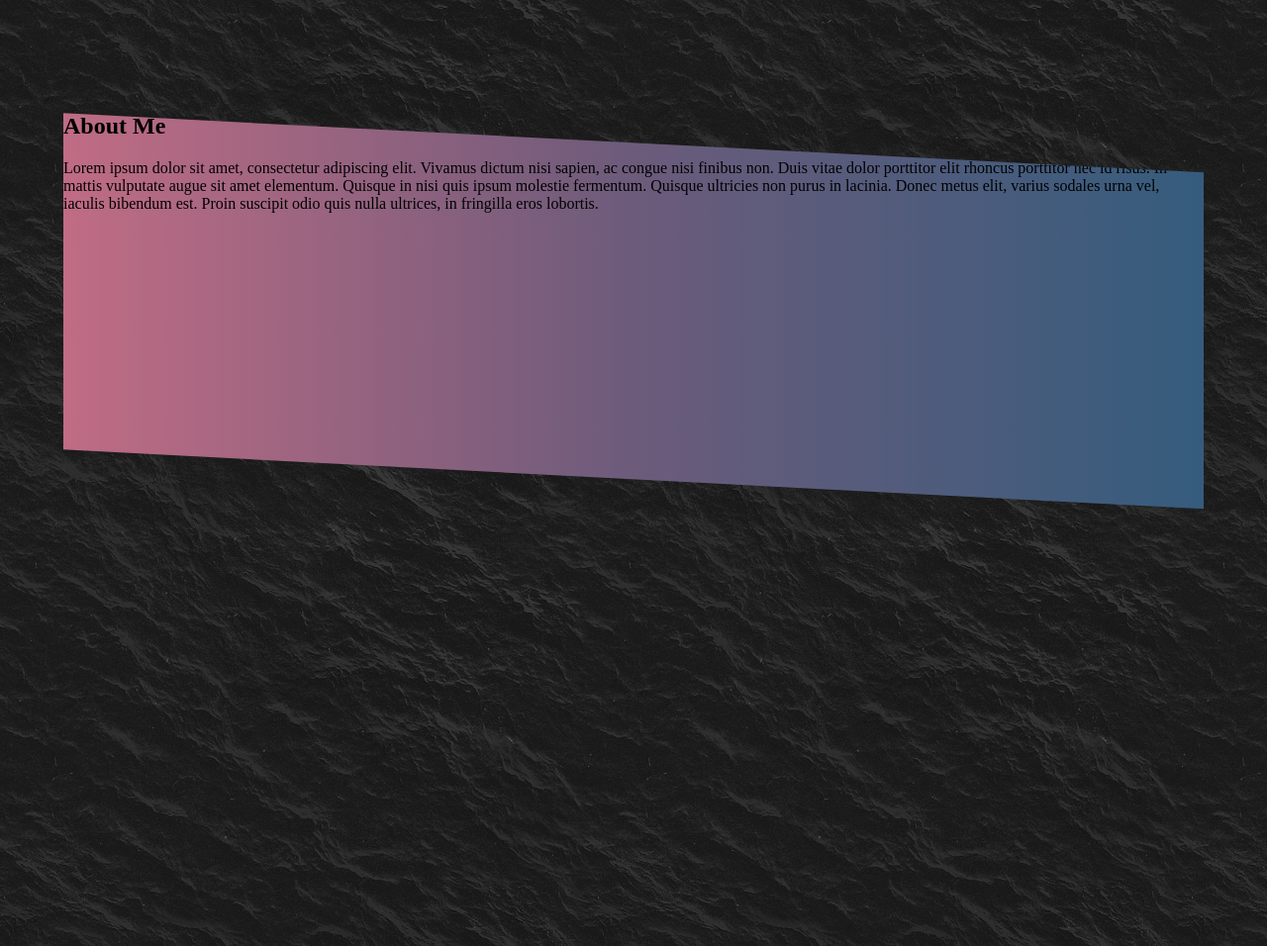
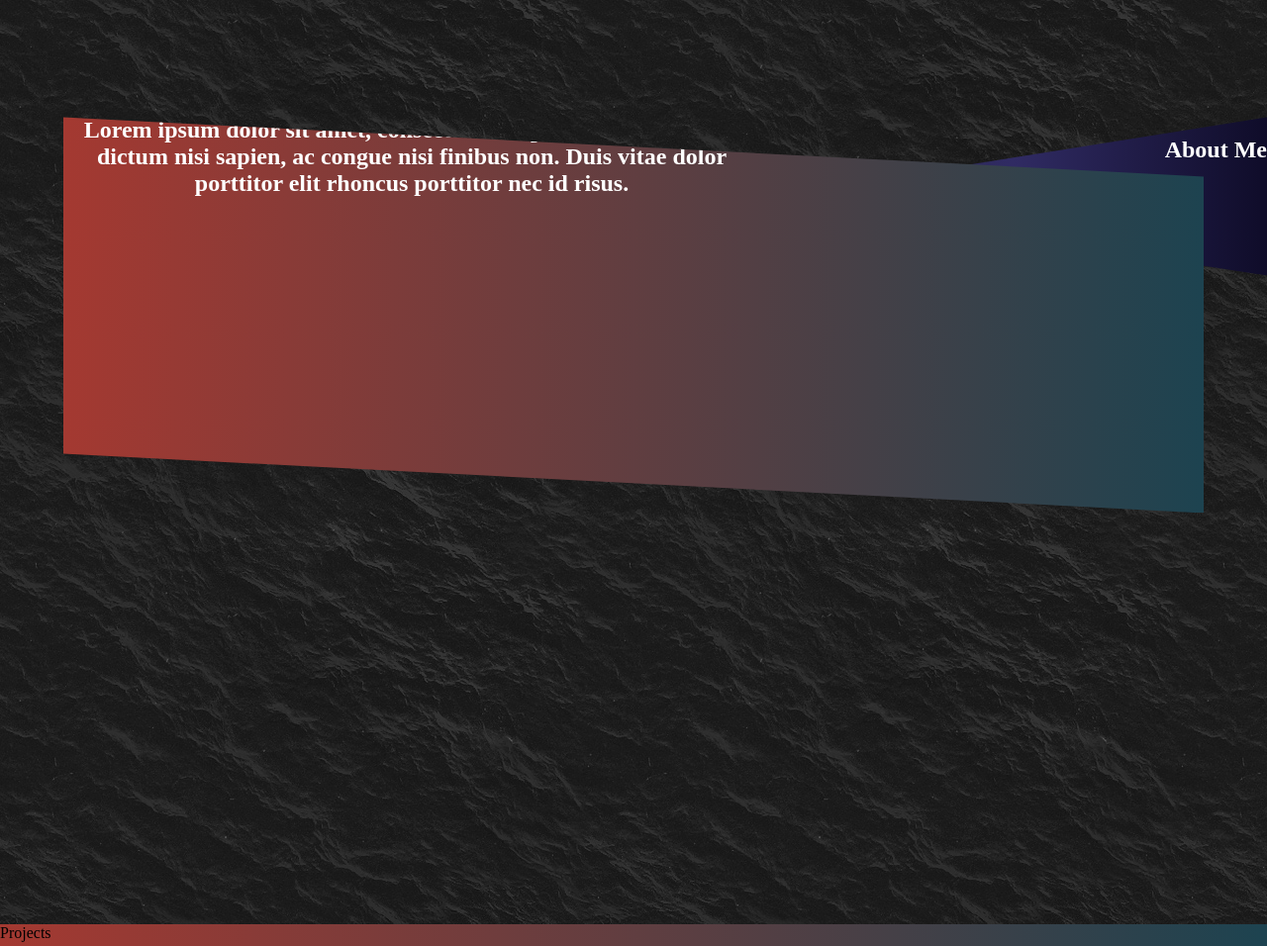
Before and after one commit to mohall42/portfolio, a Gatsby site: page / in a window 1280 px wide. Shown: the part 800-1756 px from the top of the page at 99% size. Built offline with nearby package versions, Linux system fonts and the light colour scheme; Gatsby itself is replaced by a stand-in of ours.

Commit message:
Added the rest of the sections

```diff
--- a/src/components/about.js
+++ b/src/components/about.js
@@ -28,16 +28,35 @@ const About = () => {
 
   `;
 
+  const Title = styled.div`
+
+  display: block;
+    float: right;
+    width: 40%;
+    height:20%;
+    zindex: 1;
+    color: white;
+    text-align right;
+
+    background: #434343;  /* fallback for old browsers */
+    background: -webkit-linear-gradient(to right, #24243e, #302b63, #0f0c29);  /* Chrome 10-25, Safari 5.1-6 */
+    background: linear-gradient(to right, #24243e, #302b63, #0f0c29); /* W3C, IE 10+/ Edge, Firefox 16+, Chrome 26+, Opera 12+, Safari 7+ */
+
+    -webkit-clip-path: polygon(0 51%, 100% 100%, 100% 0);
+    clip-path: polygon(0 51%, 100% 100%, 100% 0);
+
+  `;
+
 
   const Banner = styled.div`
 
-    background: #434343;  /* fallback for old browsers */
-    background: -webkit-linear-gradient(to right, #C06C84, #6C5B7B, #355C7D);  /* Chrome 10-25, Safari 5.1-6 */
-    background: linear-gradient(to right, #C06C84, #6C5B7B, #355C7D); /* W3C, IE 10+/ Edge, Firefox 16+, Chrome 26+, Opera 12+, Safari 7+ */
+  background: #1D4350;  /* fallback for old browsers */
+background: -webkit-linear-gradient(to right, #A43931, #1D4350);  /* Chrome 10-25, Safari 5.1-6 */
+background: linear-gradient(to right, #A43931, #1D4350); /* W3C, IE 10+/ Edge, Firefox 16+, Chrome 26+, Opera 12+, Safari 7+ */
 
 
 
-
+    display: block;
     width: 90%;
     height: 50%;
     margin: 0 auto;
@@ -45,8 +64,11 @@ const About = () => {
     clip-path: polygon(0 0, 100% 15%, 100% 100%, 0 85%);
 
 
+    h2{
 
-
+      color: white;
+      text-align: center;
+    }
 
 
 `;
@@ -55,13 +77,21 @@ const About = () => {
     return(
 
       <Section>
+              <Title>
+                <h1>
+                About Me
+
+                </h1>
+
+
+                </Title>
 
 
 
           <Banner>
-              <h2> About Me</h2>
-              <div dangerouslySetInnerHTML={{__html: data.markdownRemark.html}}>
-               </div>
+
+              <h2><div dangerouslySetInnerHTML={{__html: data.markdownRemark.html}}>
+               </div></h2>
 
           </Banner>
       </Section>
--- a/src/components/aboutMe.md
+++ b/src/components/aboutMe.md
@@ -1,4 +1,4 @@
 ---
 title: About me
 ---
-Lorem ipsum dolor sit amet, consectetur adipiscing elit. Vivamus dictum nisi sapien, ac congue nisi finibus non. Duis vitae dolor porttitor elit rhoncus porttitor nec id risus. In mattis vulputate augue sit amet elementum. Quisque in nisi quis ipsum molestie fermentum. Quisque ultricies non purus in lacinia. Donec metus elit, varius sodales urna vel, iaculis bibendum est. Proin suscipit odio quis nulla ultrices, in fringilla eros lobortis.
+Lorem ipsum dolor sit amet, consectetur adipiscing elit. Vivamus dictum nisi sapien, ac congue nisi finibus non. Duis vitae dolor porttitor elit rhoncus porttitor nec id risus.
--- a/src/components/header.js
+++ b/src/components/header.js
@@ -18,9 +18,11 @@ const Head = styled.section `
 const Banner = styled.div`
 
     background: #434343;  /* fallback for old browsers */
-    background: #355C7D;  /* fallback for old browsers */
-background: -webkit-linear-gradient(to right, #C06C84, #6C5B7B, #355C7D);  /* Chrome 10-25, Safari 5.1-6 */
-background: linear-gradient(to right, #C06C84, #6C5B7B, #355C7D); /* W3C, IE 10+/ Edge, Firefox 16+, Chrome 26+, Opera 12+, Safari 7+ */
+    background: #1D4350;  /* fallback for old browsers */
+background: -webkit-linear-gradient(to right, #A43931, #1D4350);  /* Chrome 10-25, Safari 5.1-6 */
+background: linear-gradient(to right, #A43931, #1D4350); /* W3C, IE 10+/ Edge, Firefox 16+, Chrome 26+, Opera 12+, Safari 7+ */
+
+
 
 
 
--- a/src/components/projects.js
+++ b/src/components/projects.js
@@ -1 +1,53 @@
-import React form 'react'
+import React from "react"
+import styled from 'styled-components'
+
+
+
+const Section = styled.section`
+
+display: block;
+box-sizing: border-box;
+width: 100%;
+height: 100vh;
+
+
+`;
+
+const Frame = styled.div `
+
+    height: 80%;
+    width: 80%:
+    margin: 0, auto;
+
+    background: #1D4350;  /* fallback for old browsers */
+    background: -webkit-linear-gradient(to right, #A43931, #1D4350);  /* Chrome 10-25, Safari 5.1-6 */
+    background: linear-gradient(to right, #A43931, #1D4350); /* W3C, IE 10+/ Edge, Firefox 16+, Chrome 26+, Opera 12+, Safari 7+ */
+
+
+
+`;
+
+
+
+const Project = () => {
+
+    return (
+
+        <Section>
+
+            <Frame>
+
+                <p>Projects</p>
+            </Frame>
+
+
+        </Section>
+
+    )
+
+
+
+
+}
+
+export default Project
--- a/src/pages/index.js
+++ b/src/pages/index.js
@@ -4,6 +4,7 @@ import indexStyled from './index.module.scss'
 import Contact from '../components/contactMe'
 import About from '../components/about'
 import Header from '../components/header'
+import Project from '../components/projects'
 
 
 
@@ -21,12 +22,9 @@ const Index = () => {
 
         <Navbar />
 
-          <Header />
-
-
-
+        <Header />
         <About />
-
+        <Project />
 
         <Contact />
 
```
